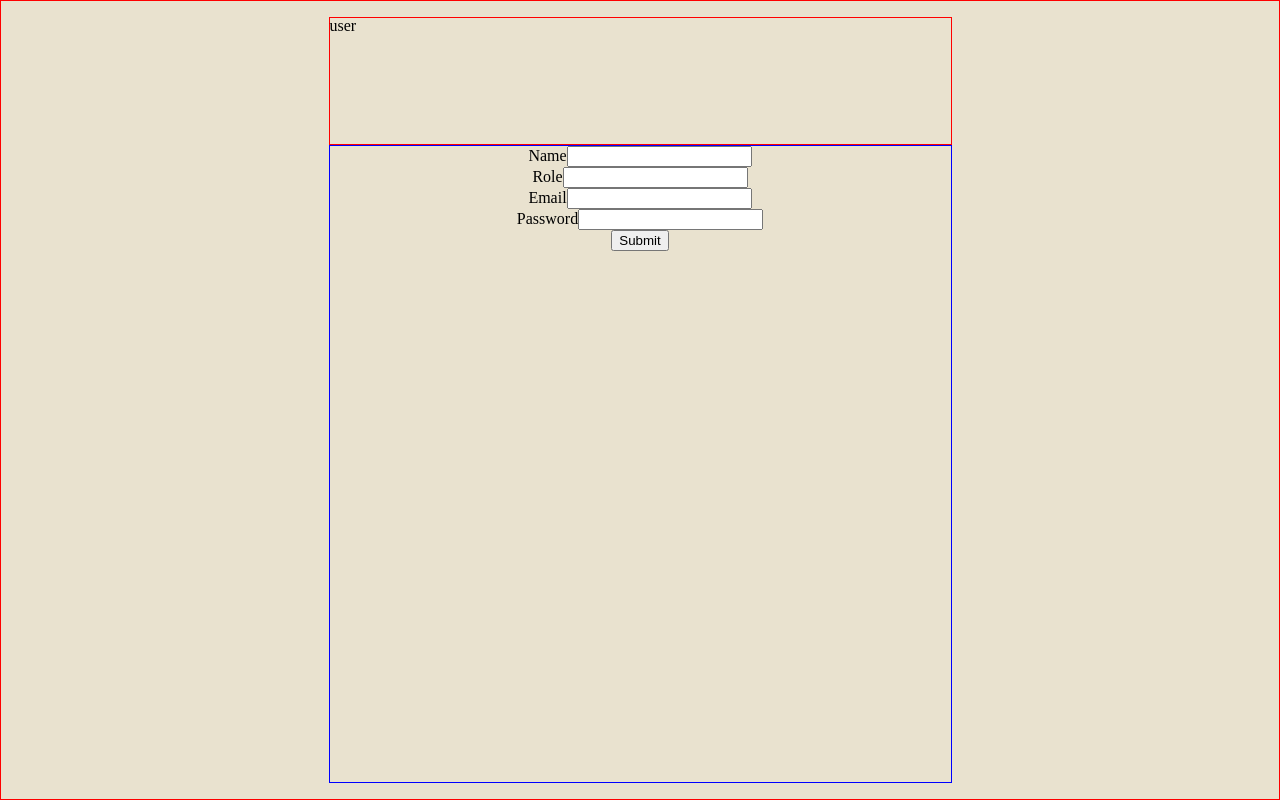
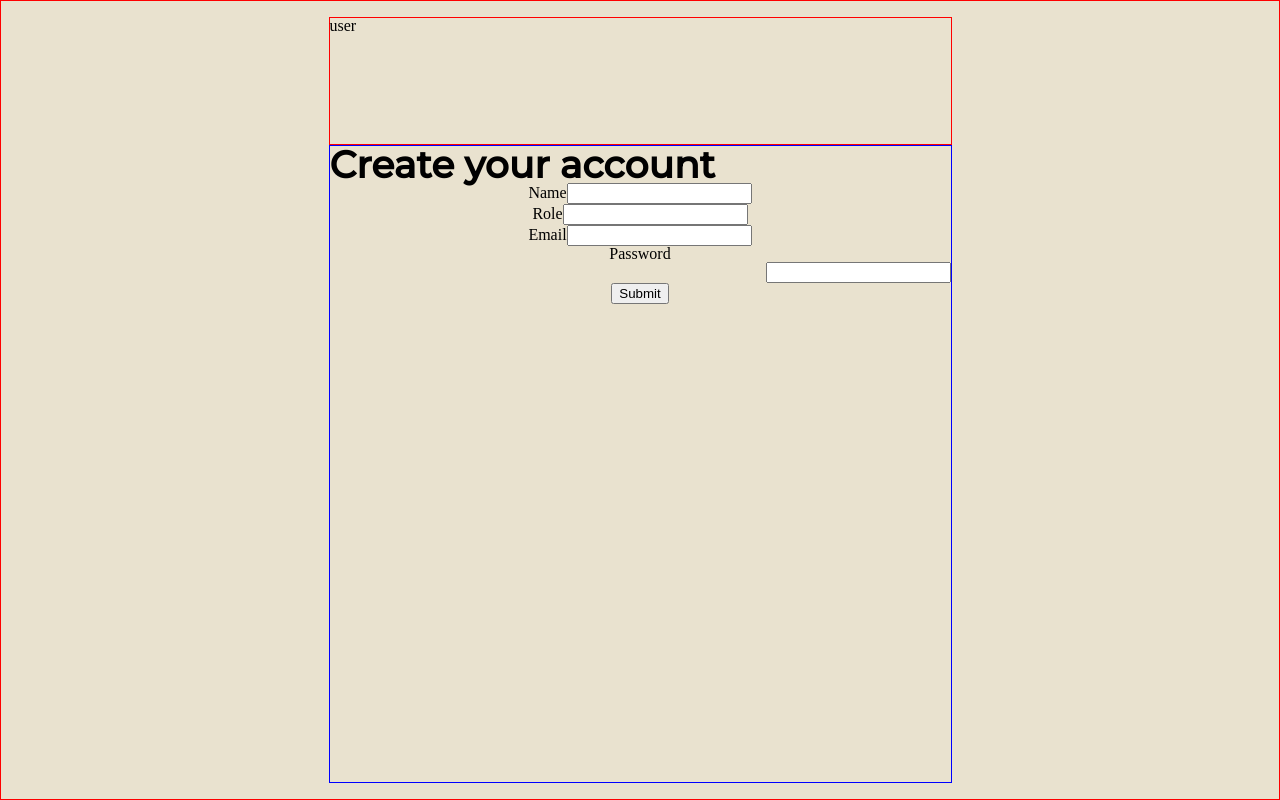
Before and after one commit to CxGarcia/tray, a React (Create React App) app: page / in a window 1280 px wide. Built offline with nearby package versions, Linux system fonts and the light colour scheme.

Commit message:
fix: password regex fix

```diff
--- a/src/components/UserForm/UserForm.js
+++ b/src/components/UserForm/UserForm.js
@@ -33,6 +33,8 @@ function UserForm({ send }) {
   function handleInvalid(event) {
     const { name } = event.target;
 
+    if (invalid.includes(name)) return;
+
     setInvalid(() => [...invalid, name]);
   }
 
@@ -44,6 +46,7 @@ function UserForm({ send }) {
 
   return (
     <>
+      <h1>Create your account</h1>
       <form
         className={styles.form}
         onSubmit={handleSubmit}
@@ -65,16 +68,14 @@ function UserForm({ send }) {
           <input required id="email" type="email" name="email" />
         </label>
 
-        <label htmlFor="password">
-          Password
+        <label htmlFor="password">Password</label>
         <input
           required
           id="password"
           type="password"
           name="password"
-            pattern="(?=.*[0-9])(?=.*[a-z])(?=.*[A-Z])(?=.{9,})"
+          pattern="(?=.*[0-9])(?=.*[a-z])(?=.*[A-Z]).{9,}"
         />
-        </label>
         <button type="submit">Submit</button>
       </form>
       {renderInvalid()}
```
Lines whose indentation alone changed are shown as unchanged.
